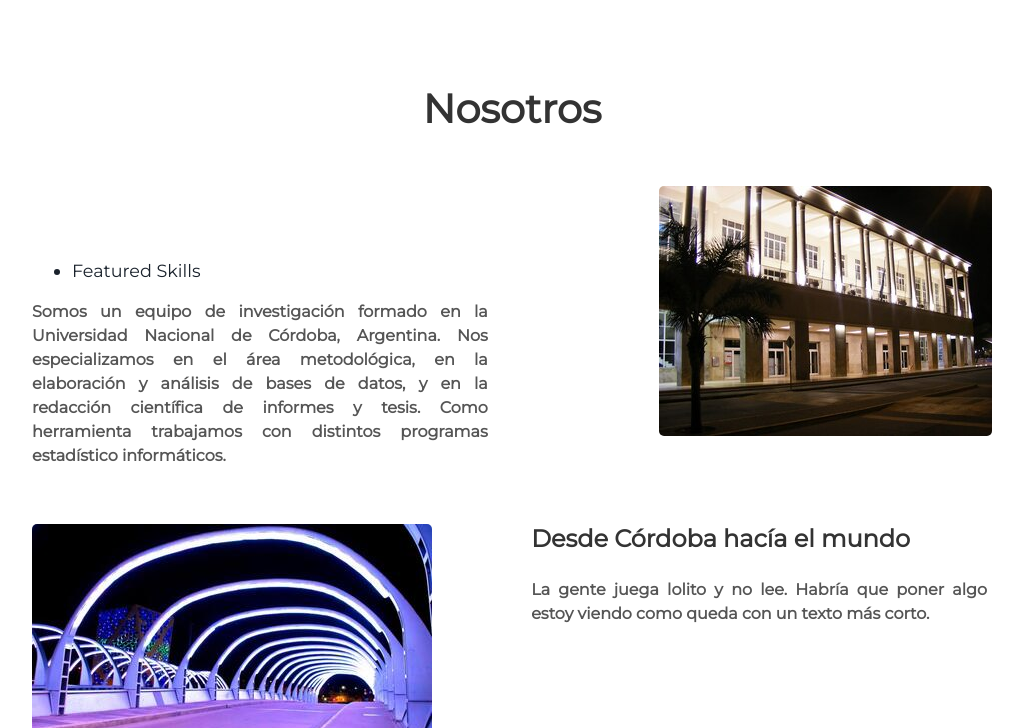
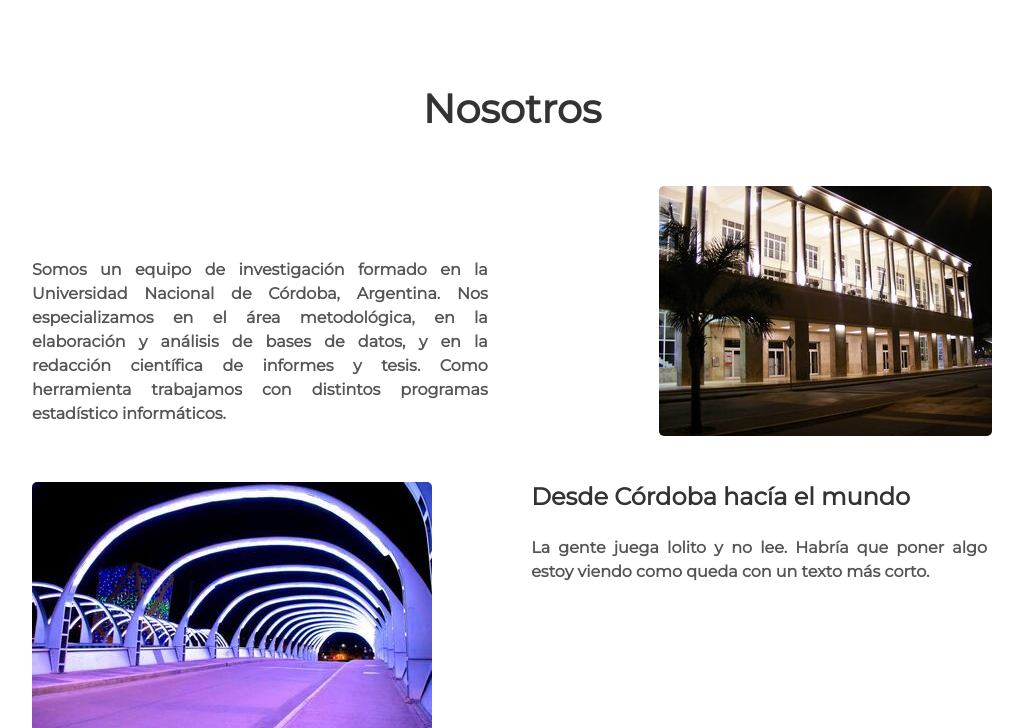
Before and after one commit to acristiansanchez/milimetric, a Jekyll site: the page built from index.html, in a window 1280 px wide and 900 px high, scrolled down 1707 px, cut to the strip 0-728 px from the top of the window. Shown: the whole strip, without its empty margins (128-1151 px from the left). Built offline with Jekyll 4.4.1, drawn with Linux system fonts in a browser that asks for light colours.

Commit message:
Update projects.html

```diff
--- a/_includes/projects.html
+++ b/_includes/projects.html
@@ -8,7 +8,7 @@
   <div class="contents">
     <h3>  </h3>
     <ul>
-      <li> Featured Skills</li>
+      <!-- <li> Featured Skills</li> -->
     </ul>
     <p>
 Somos un equipo de investigación formado en la Universidad Nacional de Córdoba, Argentina. Nos especializamos en el área metodológica,
```
